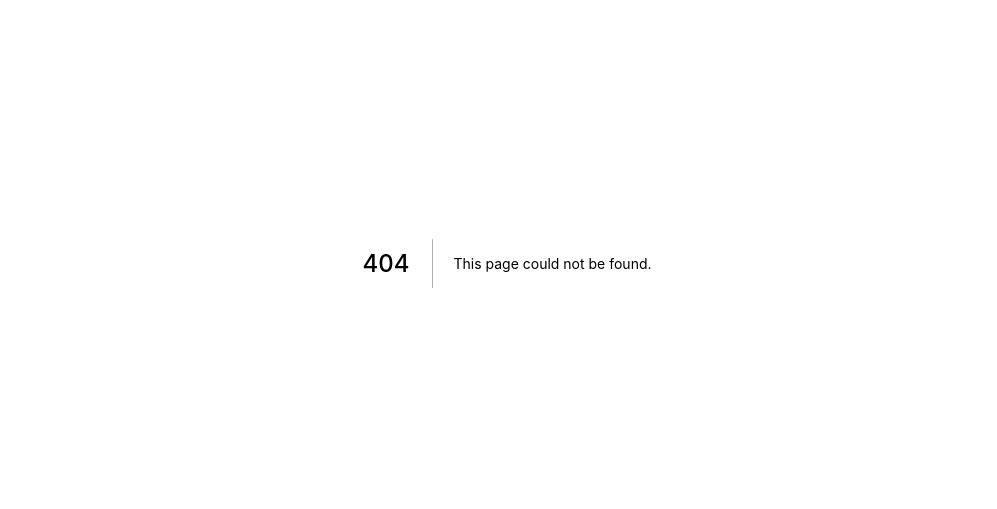
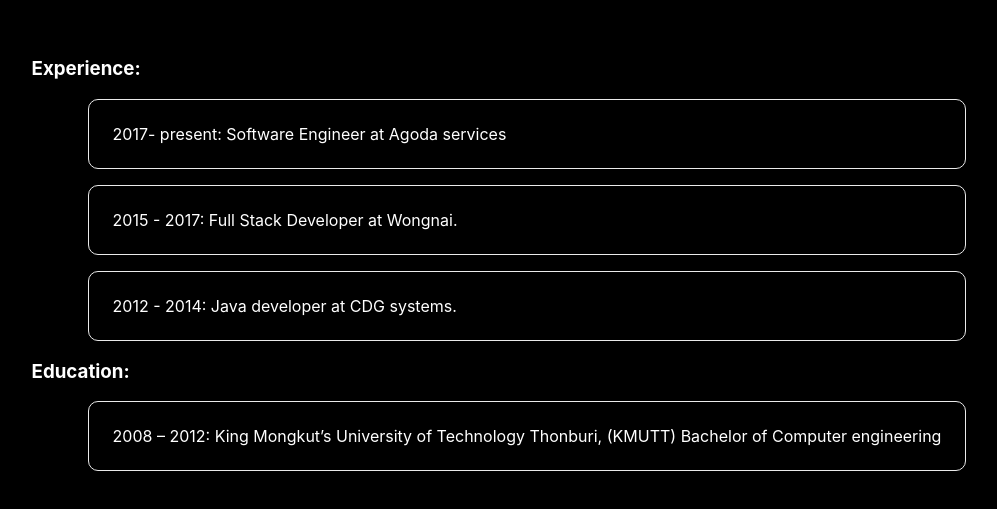
Before and after one commit to Akrawit/akrawit.github.io, a Next.js app: page /experience/experience in a window 1280 px wide. Before the commit this address had no page. Shown: the part 137-646 px from the top of the page, without its empty margins (133-1130 px from the left). Built offline with nearby package versions, Linux system fonts and the light colour scheme.

Commit message:
Update experience section

```diff
--- /dev/null
+++ b/pages/experience/experience.js
@@ -0,0 +1,24 @@
+import styles from "../../styles/Experience.module.css"
+import Slide from 'react-reveal/Slide';
+
+export default function Experience() {
+  return (
+    <section className={styles.second}>
+       <Slide left>
+          <div>
+            <h3> Experience: </h3>
+            <ul>
+              <li className={styles.experience}> 2017- present: Software Engineer at Agoda services </li>
+              <li className={styles.experience}> 2015 - 2017: Full Stack Developer at Wongnai. </li>
+              <li className={styles.experience}> 2012 - 2014: Java developer at CDG systems.</li>
+
+            </ul>
+            <h3> Education: </h3>
+            <ul>
+              <li className={styles.experience}> 2008 – 2012: King Mongkut’s University of Technology Thonburi, (KMUTT) Bachelor of Computer engineering </li>
+            </ul>
+          </div>
+      </Slide>
+    </section>
+  )
+}
--- a/pages/header/header.js
+++ b/pages/header/header.js
@@ -20,7 +20,7 @@
         <section className={styles.firstSection} >
           <ParticlesBg type="cobweb" bg={true} />
           <h1 className={styles.title}>Welcome to my page</h1>
-          <h2>I'm a developer, runner, crypto investor, traveler.</h2>
+          <h2>I'm a developer, runner, traveler.</h2>
         </section>
       </main>
     </header>
--- /dev/null
+++ b/styles/Experience.module.css
@@ -0,0 +1,28 @@
+.second {
+  padding: 0 16px;
+  flex: 1;
+  display: flex;
+  flex-direction: column;
+  justify-content: center;
+  align-items: center;
+  height: 100vh;
+  width: 100%;
+  background-color: black;
+}
+
+.second div {
+  color: #FFF;
+}
+
+.experience {
+  list-style-type: none;
+  margin: 1rem;
+  flex-basis: 45%;
+  padding: 1.5rem;
+  text-align: left;
+  color: inherit;
+  text-decoration: none;
+  border: 1px solid #eaeaea;
+  border-radius: 10px;
+  transition: color 0.15s ease, border-color 0.15s ease;
+}
--- a/styles/Home.module.css
+++ b/styles/Home.module.css
@@ -1,6 +1,6 @@
 .container {
   min-height: 100vh;
-  height: 160vh;
+  height: 200vh;
   width: 100%;
   padding: 0;
   display: flex;
--- /dev/null
+++ b/styles/Info.module.css
@@ -0,0 +1,28 @@
+.second {
+  padding: 0 16px;
+  flex: 1;
+  display: flex;
+  flex-direction: column;
+  justify-content: center;
+  align-items: center;
+  height: 100vh;
+  width: 100%;
+  background-color: black;
+}
+
+.second div {
+  color: #FFF;
+}
+
+.experience {
+  list-style-type: none;
+  margin: 1rem;
+  flex-basis: 45%;
+  padding: 1.5rem;
+  text-align: left;
+  color: inherit;
+  text-decoration: none;
+  border: 1px solid #eaeaea;
+  border-radius: 10px;
+  transition: color 0.15s ease, border-color 0.15s ease;
+}
```
Also changed, not shown: pages/contact/contact.js (deleted, +0 -20 lines), pages/index.js (+5 -3 lines), pages/info/info.js (added, +14 -0 lines), styles/Contact.module.css (deleted, +0 -28 lines).
